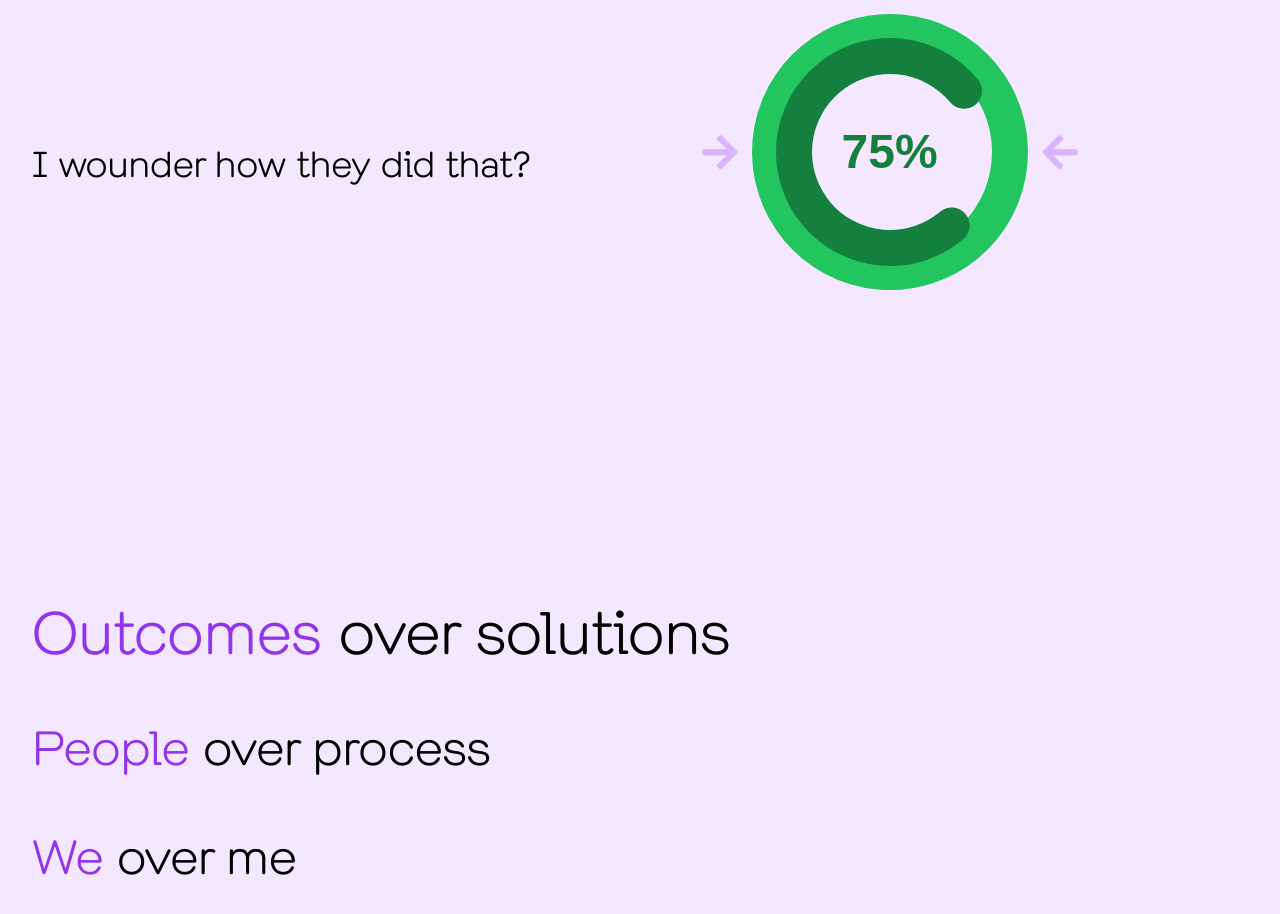
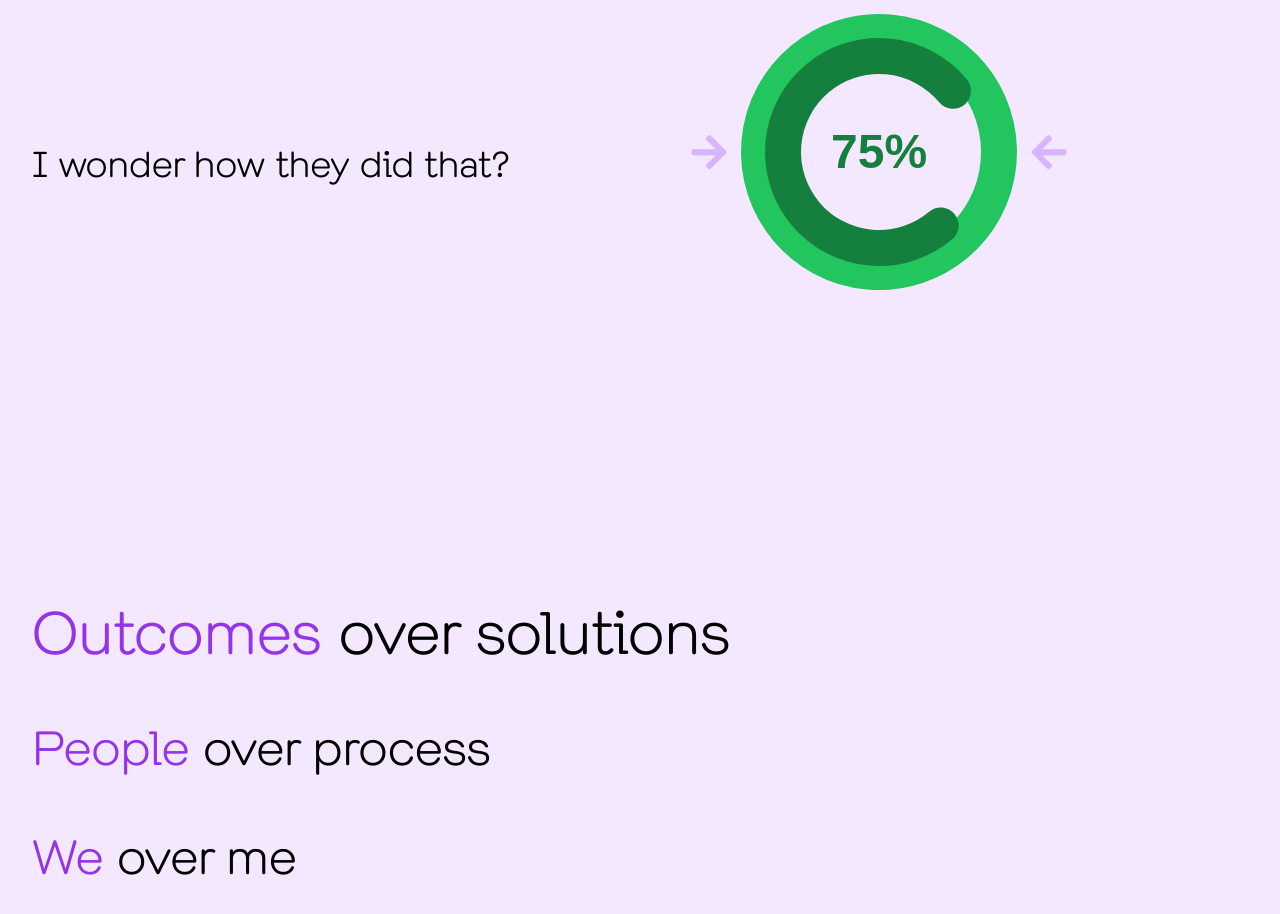
Before and after one commit to leightonvanrooijen/personal-website, a Next.js app: page /tracksuit in a window 1280 px wide. Shown: the part 1840-2754 px from the top of the page. Built offline with nearby package versions, Linux system fonts and the light colour scheme; a web font is replaced by a local one.

Commit message:
Spelling mistake

```diff
--- a/app/tracksuit/Techies.tsx
+++ b/app/tracksuit/Techies.tsx
@@ -17,7 +17,7 @@ export const Techies = () => {
     >
       <h2 className='pt-5 text-6xl'>{`Curious`}</h2>
       <div className='flex w-full items-center pt-[10%]'>
-        <p className='pt-5 text-4xl'>{`I wounder how they did that?`}</p>
+        <p className='pt-5 text-4xl'>{`I wonder how they did that?`}</p>
         <div className='flex flex-1 items-center justify-center'>
           <FaArrowRight
             className=' mt-5 animate-bounce text-purple-300'
```
